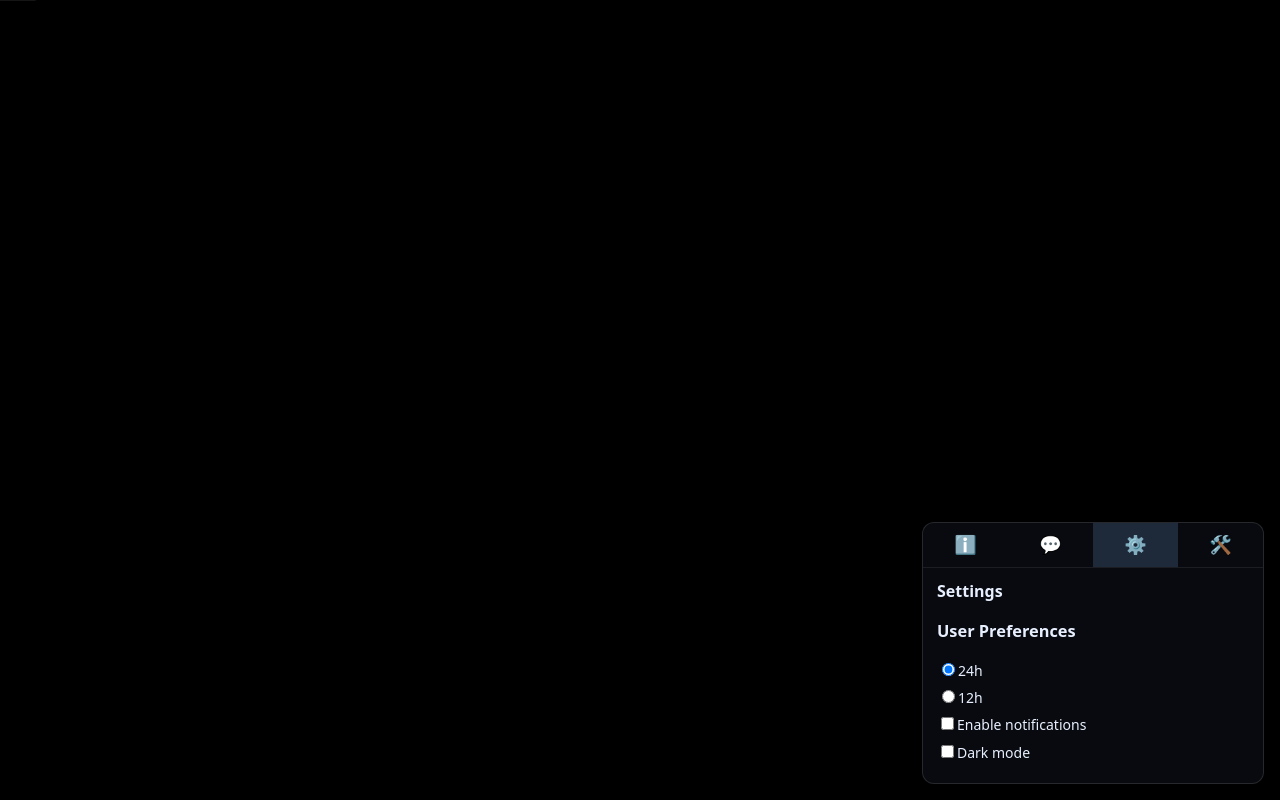
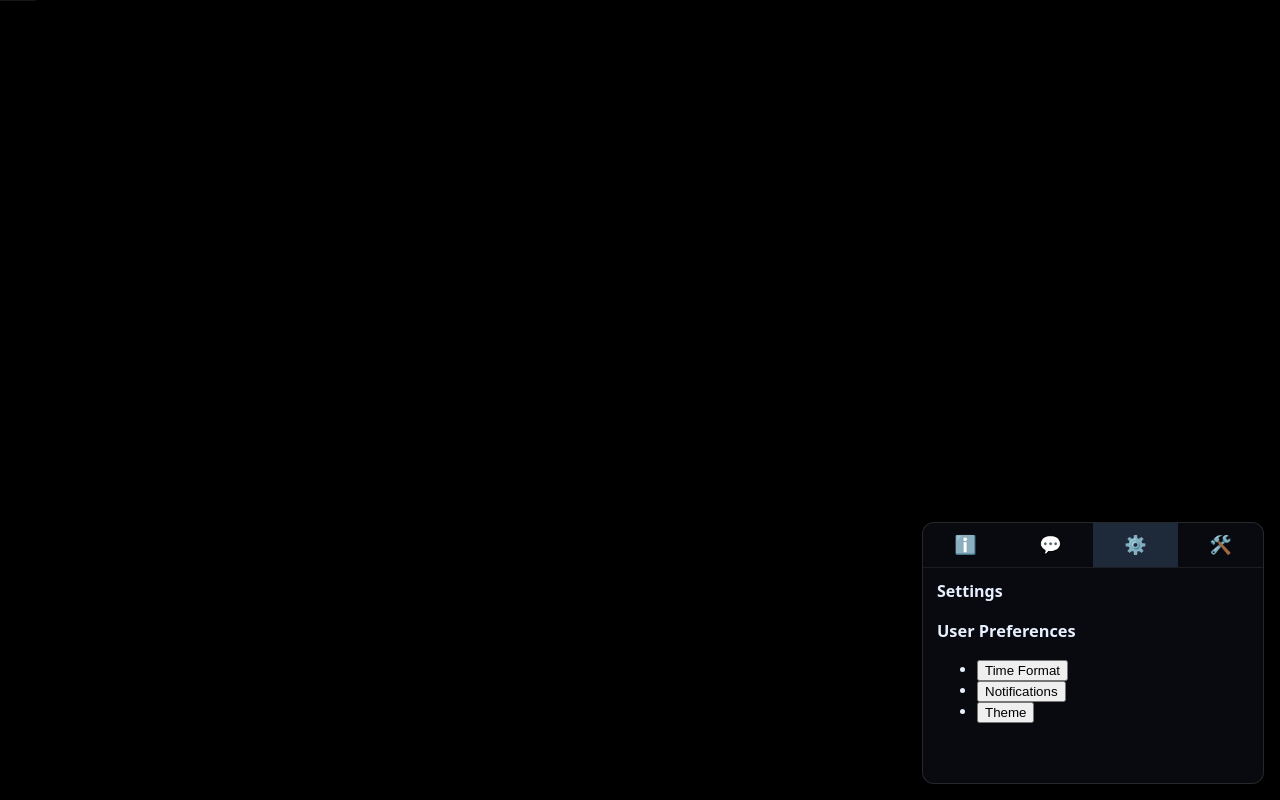
Before and after one commit to growverse/growverse, a React (Vite) app: page / in a window 1280 px wide. Both pictures are taken after a click on the button "⚙️". Built offline with nearby package versions, Linux system fonts and the light colour scheme; no server answers.

Commit message:
refactor: split user preferences into detail views

```diff
--- a/src/ui/tabs/UserPreferences.tsx
+++ b/src/ui/tabs/UserPreferences.tsx
@@ -1,12 +1,18 @@
+import { useState } from 'react';
 import { useUserStore, updatePreferences } from '@/state/userStore';
+
+type View = 'root' | 'time' | 'notifications' | 'theme';
 
 export function UserPreferences(): JSX.Element {
   const { state } = useUserStore();
   const prefs = state.user.preferences;
+  const [view, setView] = useState<View>('root');
 
+  if (view === 'time') {
     return (
       <div>
-      <h3>User Preferences</h3>
+        <button onClick={() => setView('root')}>Back</button>
+        <h3>Time Format</h3>
         <div>
           <label>
             <input
@@ -27,6 +33,15 @@ export function UserPreferences(): JSX.Element {
             12h
           </label>
         </div>
+      </div>
+    );
+  }
+
+  if (view === 'notifications') {
+    return (
+      <div>
+        <button onClick={() => setView('root')}>Back</button>
+        <h3>Notifications</h3>
         <label>
           <input
             type="checkbox"
@@ -35,6 +50,15 @@ export function UserPreferences(): JSX.Element {
           />
           Enable notifications
         </label>
+      </div>
+    );
+  }
+
+  if (view === 'theme') {
+    return (
+      <div>
+        <button onClick={() => setView('root')}>Back</button>
+        <h3>Theme</h3>
         <label>
           <input
             type="checkbox"
@@ -46,3 +70,21 @@ export function UserPreferences(): JSX.Element {
       </div>
     );
   }
+
+  return (
+    <div>
+      <h3>User Preferences</h3>
+      <ul>
+        <li>
+          <button onClick={() => setView('time')}>Time Format</button>
+        </li>
+        <li>
+          <button onClick={() => setView('notifications')}>Notifications</button>
+        </li>
+        <li>
+          <button onClick={() => setView('theme')}>Theme</button>
+        </li>
+      </ul>
+    </div>
+  );
+}
```
Lines whose indentation alone changed are shown as unchanged.
